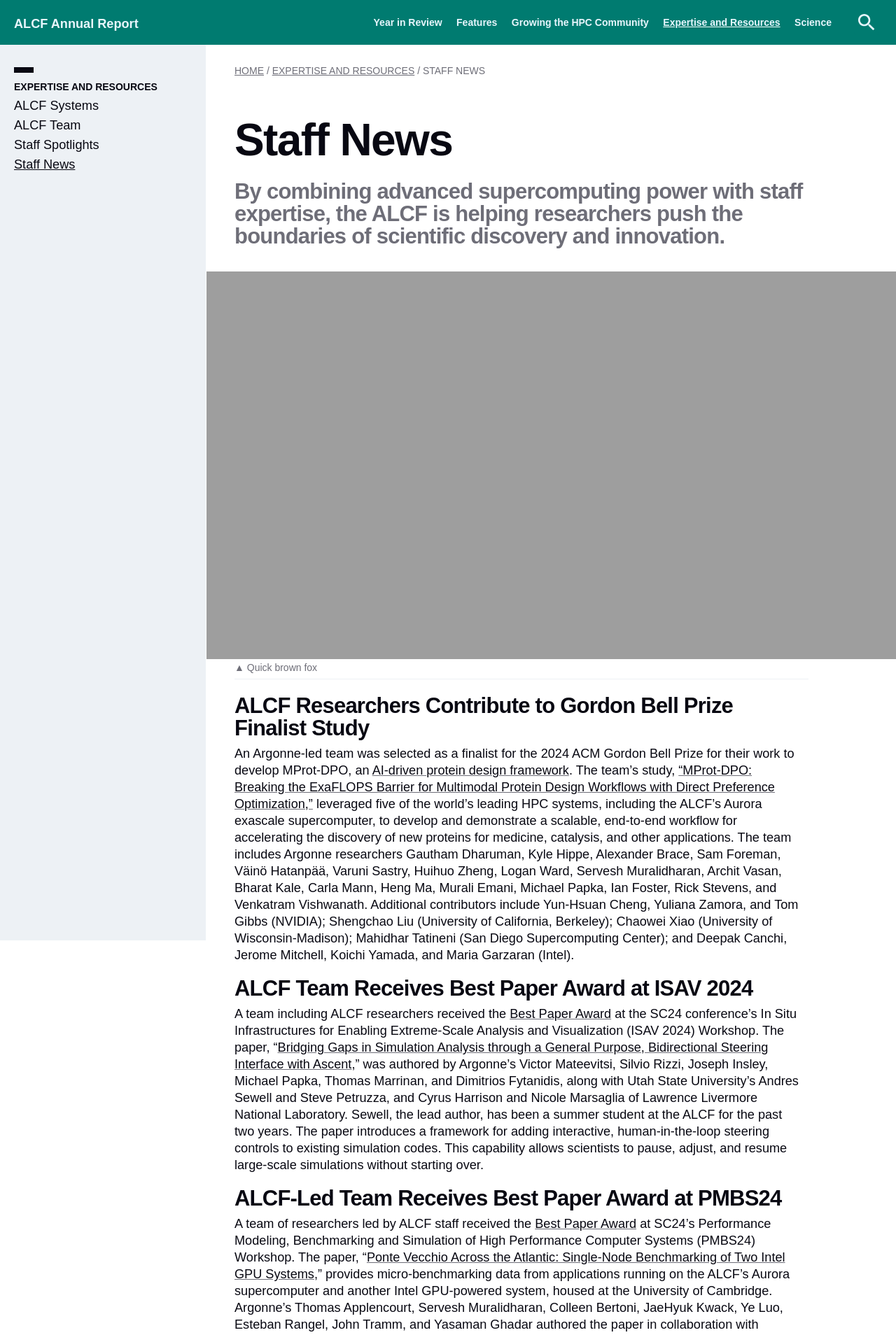
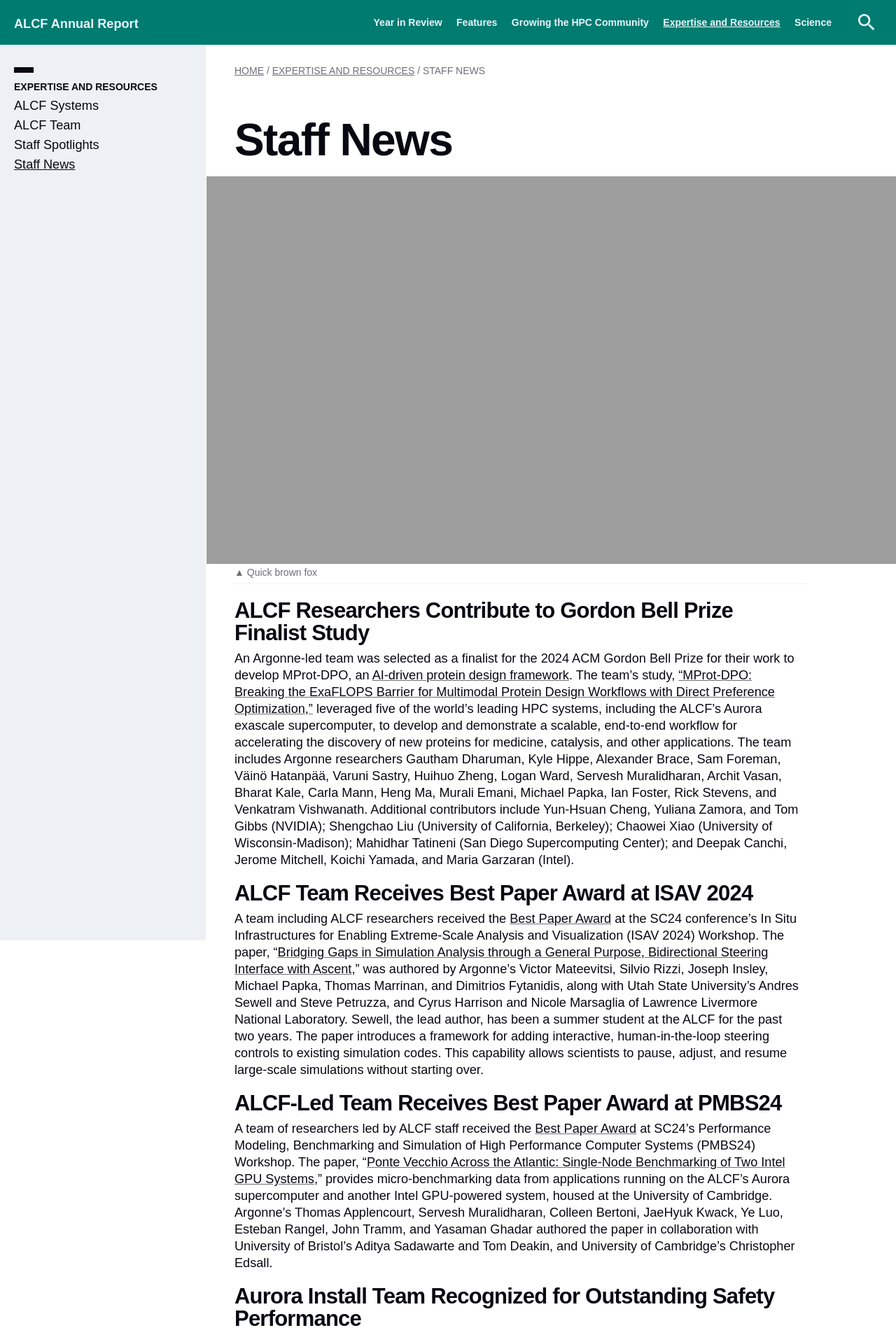
Before and after one commit to argonne-lcf/AR2024, a Jekyll site: the page built from 04_expertise-and-resources/staff-news.md, in a window 1280 px wide. Shown: the top 1908 px of the page at 70% size. Built offline with Jekyll 4.4.1, drawn with Linux system fonts in a browser that asks for light colours; some web fonts are replaced.

Commit message:
Update staff-news.md

```diff
--- a/04_expertise-and-resources/staff-news.md
+++ b/04_expertise-and-resources/staff-news.md
@@ -7,7 +7,7 @@ permalink: expertise-and-resources/staff-news
 title: Staff News
 hero-img-source: "ALCF_BestPaper.jpg"
 hero-img-caption: "Quick brown fox"
-intro: "By combining advanced supercomputing power with staff expertise, the ALCF is helping researchers push the boundaries of scientific discovery and innovation."
+intro:
 ---
 
 ## ALCF Researchers Contribute to Gordon Bell Prize Finalist Study
```
